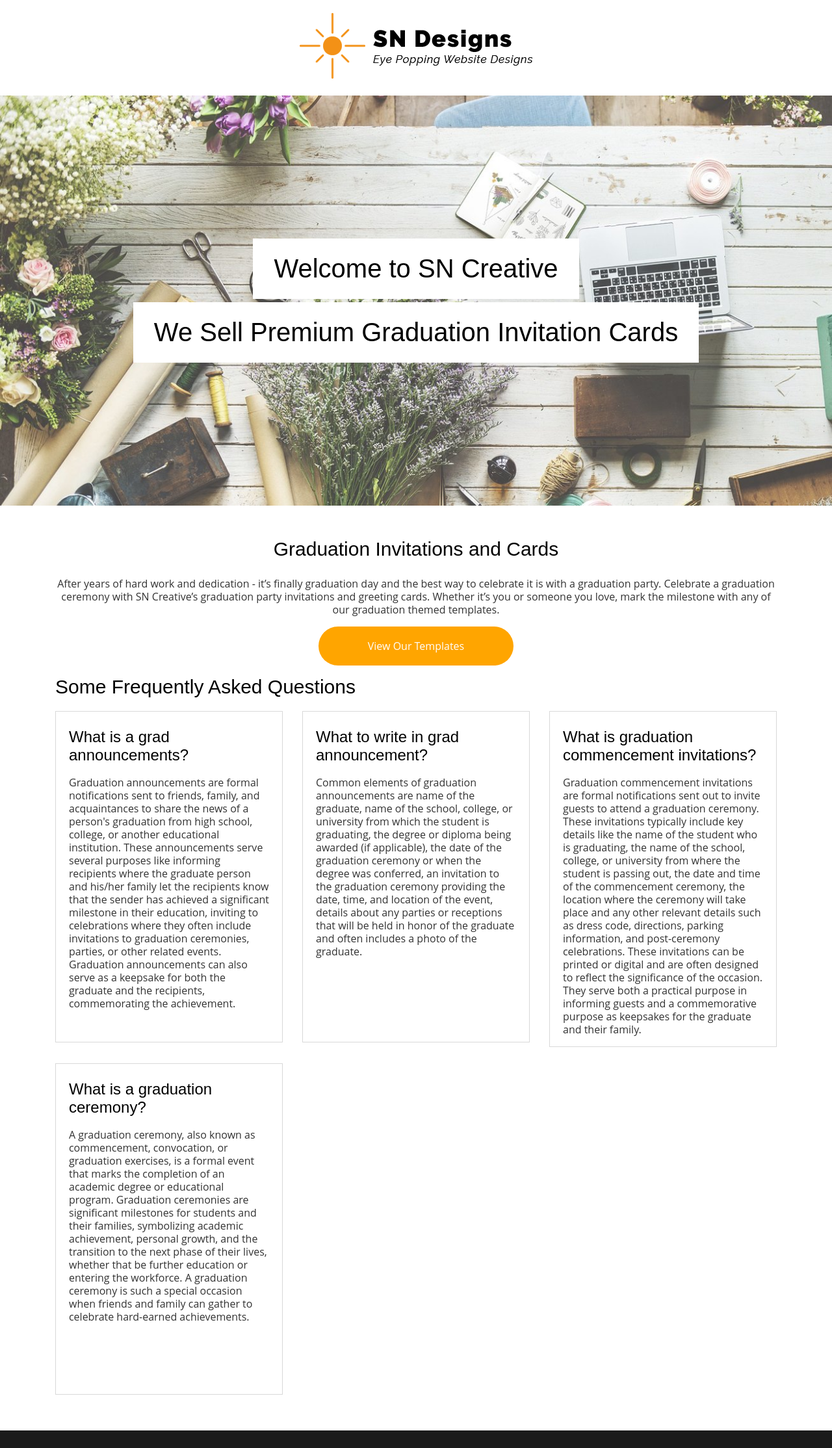
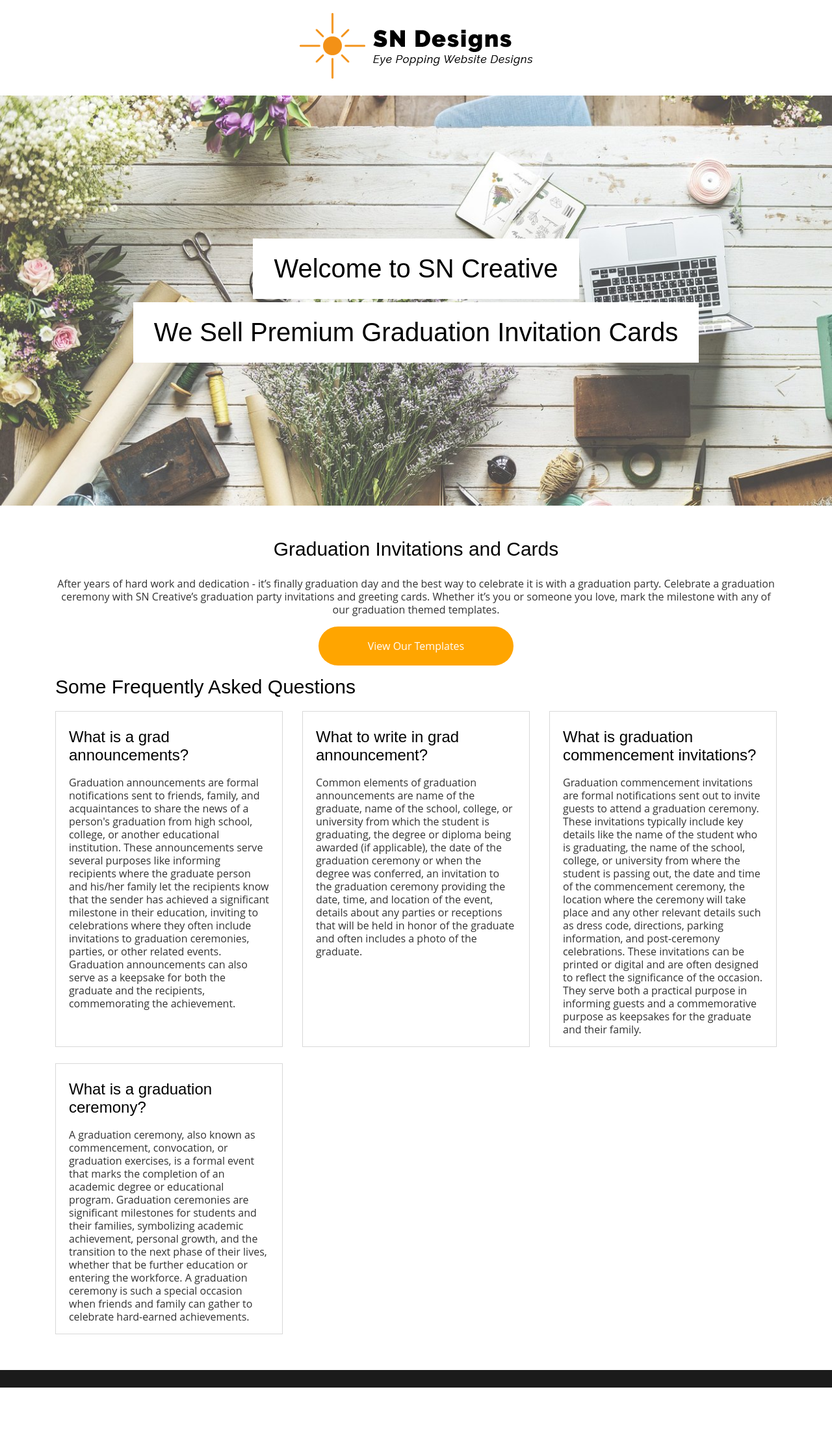
Before and after one commit to sncreative/sncreative.github.io, a Jekyll site: the page built from index.md, in a window 1280 px wide. Shown: the whole page at 65% size. Built offline with Jekyll 4.4.1, drawn with Linux system fonts in a browser that asks for light colours; nearby versions of some CDN libraries; after the commit the page ends 2135 px from its top, so only the background shows below that.

Commit message:
Add files via upload

```diff
--- a/css/custom.css
+++ b/css/custom.css
@@ -1,6 +1,20 @@
 body {
 	margin: 0;
 	background-color: #fff;
+}
+
+.equal-height {
+    display: flex;
+    flex-wrap: wrap;
+}
+
+.equal-height > div {
+    display: flex;
+    flex: 1;
+}
+
+.equal-height .s1 {
+    flex: 1;
 }
 
 .header {
@@ -101,7 +115,6 @@ body {
 	padding-left: 20px;
 	padding-right: 20px;
 	margin-bottom: 25px;
-	min-height: 510px;
 }
 
 .centered {
--- a/index.md
+++ b/index.md
@@ -32,7 +32,7 @@ description: Celebrate a graduation ceremony with SN Creative’s graduation par
   </div>
   </div>
 
-  <div class="row">
+  <div class="row equal-height">
   <div class="col-md-4">
   <div class="s1">
   <h3>What is a grad announcements?</h3>
@@ -55,7 +55,7 @@ description: Celebrate a graduation ceremony with SN Creative’s graduation par
   </div>
   </div>
 
-  <div class="row">
+  <div class="row equal-height">
   <div class="col-md-4">
   <div class="s1">
   <h3>What is a graduation ceremony?</h3>
```
Also changed, not shown: blog.md (+1 -1 lines).
